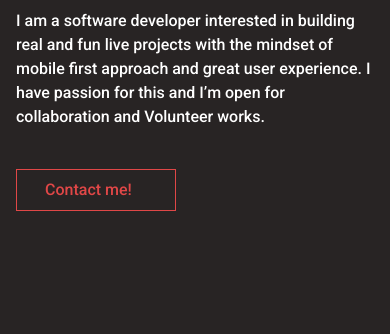
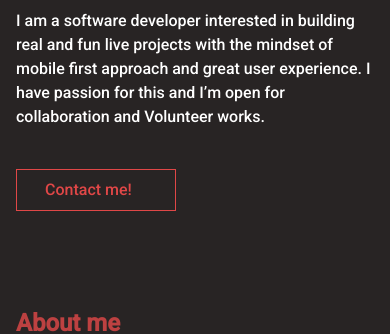
Before and after one commit to Deji98/My-Portfolio, a website: page index.html in a window 390 px wide. Shown: the part 519-853 px from the top of the page. Drawn offline with Linux system fonts and the light colour scheme.

Commit message:
fixing the iphone screen

```diff
--- a/index.html
+++ b/index.html
@@ -126,7 +126,7 @@
     >
     <!-- main-body -->
     <main>
-      <div class="snap-start h-screen dark:text-[#121212]">
+      <div class="snap-start mt-24  dark:text-[#121212]">
         <div class="font-black text-7xl leading-tight">
           <h1
             >Hi, <br />
@@ -630,6 +630,7 @@
    </div>
     </div>
     </div>
+    <div class="flex text-center justify-center pt-5 dark:text-black"><a href="https://github.com/Deji98?tab=repositories" target="_blank">See more...</a></div>
   </main>
     <!-- footer -->
     <footer>
```
Also changed, not shown: assets/css/tailwind.css.
